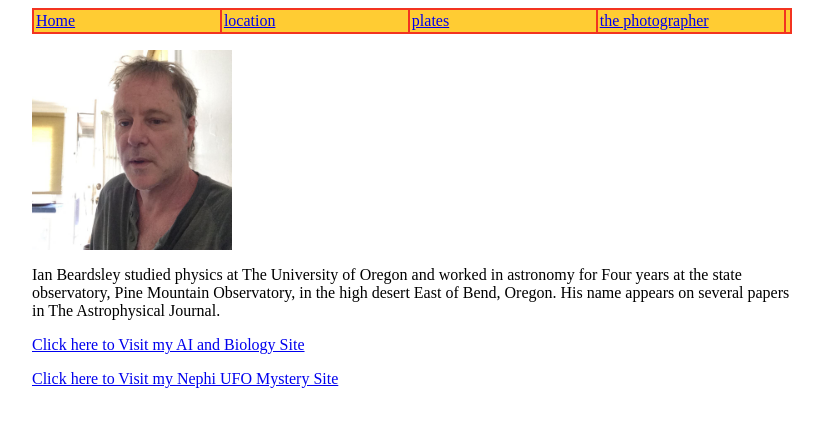
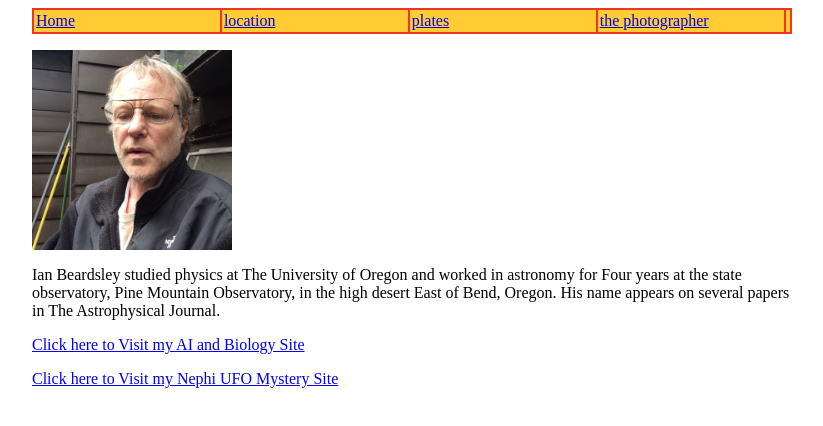
Before and after one commit to eanbardsley/raptor.github.io, a plain HTML site: page photographer.html in a window 1280 px wide. Shown: the whole page, without its empty margins (228-1051 px from the left). Drawn offline with Linux system fonts and the light colour scheme.

Commit message:
Add files via upload

```diff
--- a/photographer.html
+++ b/photographer.html
@@ -51,7 +51,7 @@ text-align: center;
 </div><!-- Navbar division -->
 
 <div id="main">
-<p> <img src="ian_feb_25_2019.jpg" alt="plate 01" width="200"></p>
+<p> <img src="ian_feb_28_2019.jpg" alt="plate 01" width="200"></p>
 <p> Ian Beardsley studied physics at The University of Oregon and worked in astronomy for
 Four years at the state observatory, Pine Mountain Observatory, in the high desert East
 of Bend, Oregon. His name appears on several papers in The Astrophysical Journal.</p>
```
